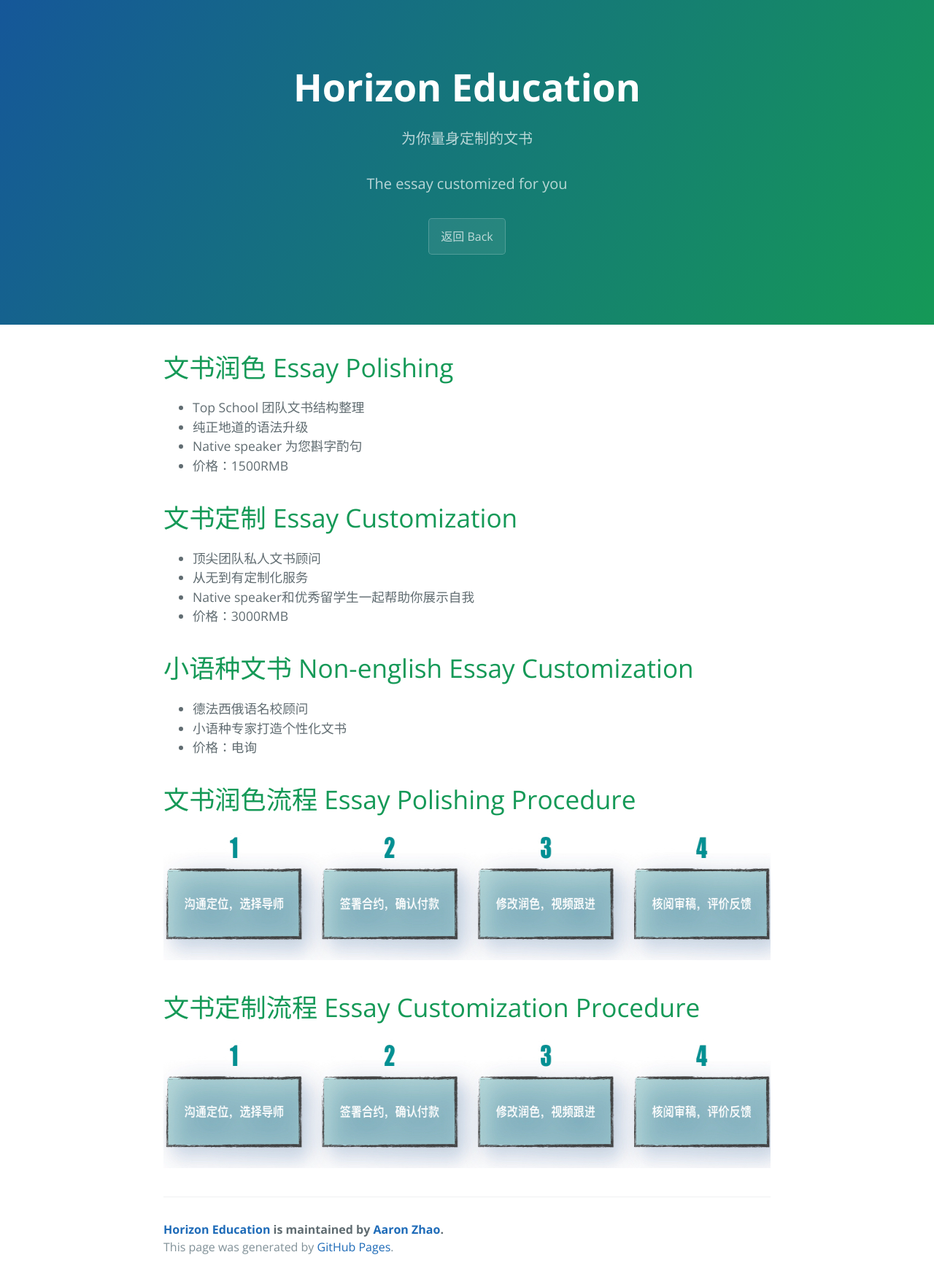
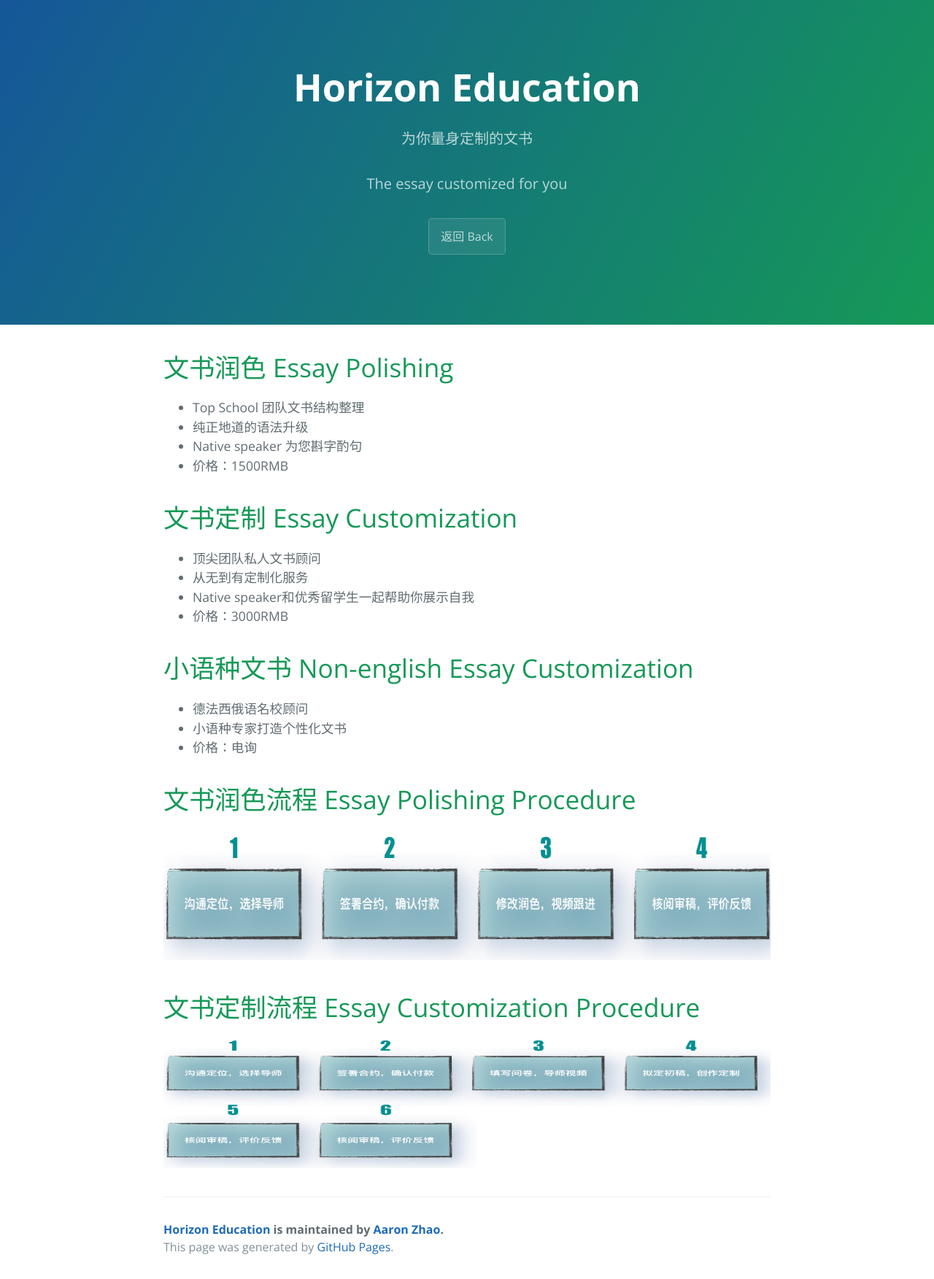
Before and after one commit to horizonedu/horizonedu.github.io, a Jekyll site: the page service.html, which Jekyll copies as it is, in a window 1280 px wide. Shown: the whole page at 73% size. Built offline with Jekyll 4.4.1, drawn with Linux system fonts in a browser that asks for light colours.

Commit message:
added service pic

```diff
--- a/service.html
+++ b/service.html
@@ -68,7 +68,7 @@
   <!-- <img src="Yumi_Han.jpeg" alt="Guillaume Fontan" style="width:200px;height:200px;"> -->
   <img src="flow.001.jpeg" alt="polish1" style="width:988px;height:178px;">
   <h1>文书定制流程 Essay Customization Procedure</h1>
-  <img src="flow.001.jpeg" alt="polish2" style="width:988px;height:178px;;">
+  <img src="flow.002.jpeg" alt="polish2" style="width:988px;height:178px;;">
 
 </div>
 
```
Also changed, not shown: flow.002.jpeg (added), 2 other files.
